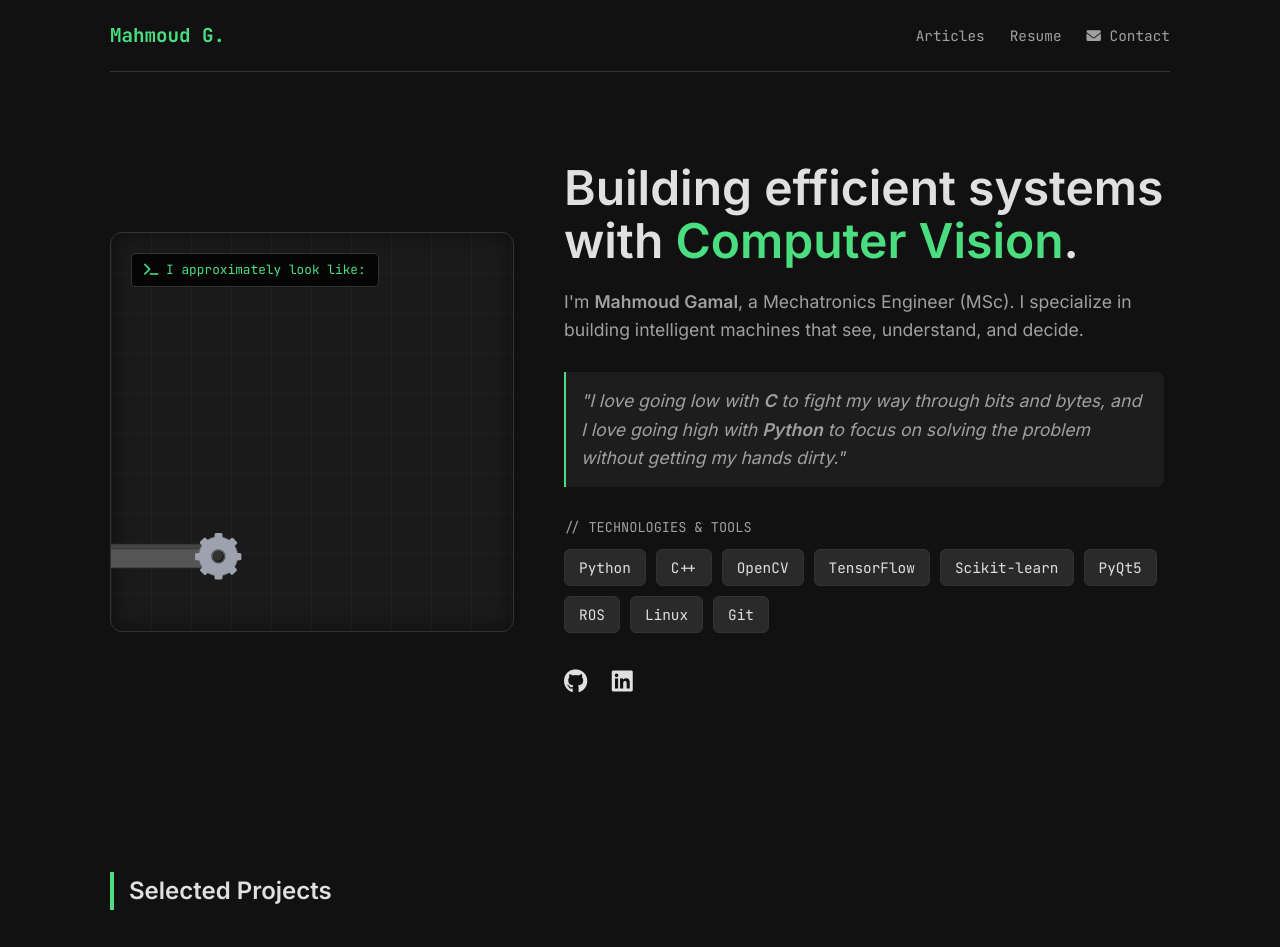
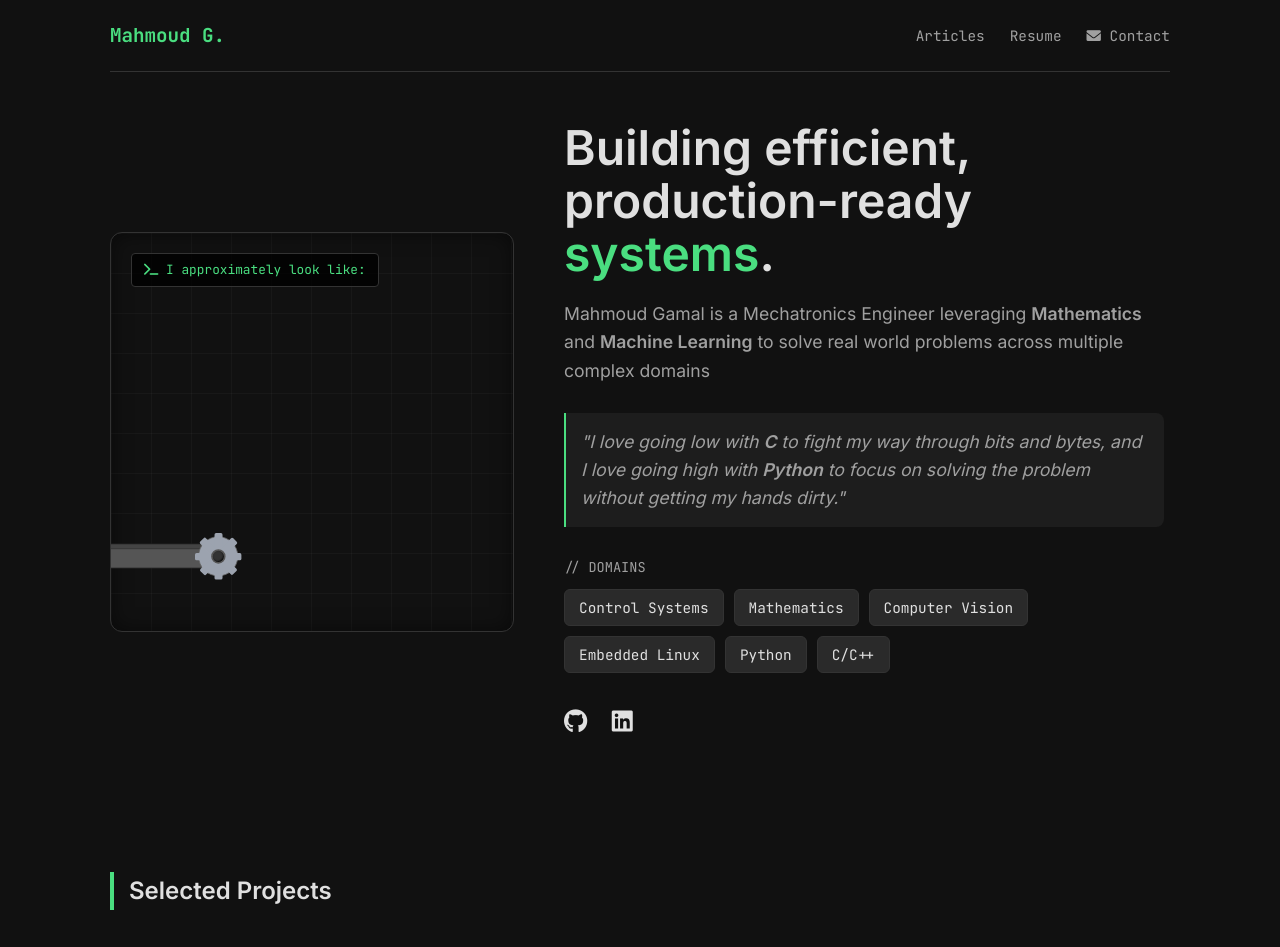
Before and after one commit to mgama1/mgama1.github.io, a Jekyll site: the page index.html, which Jekyll copies as it is, in a window 1280 px wide, cut to the strip 0-947 px from the top of the page. Built offline with Jekyll 4.4.1, drawn with Linux system fonts in a browser that asks for light colours.

Commit message:
refactoring_and_stuff

```diff
--- a/index.html
+++ b/index.html
@@ -68,7 +68,7 @@
             position: relative;
             height: 400px; /* Reduced height */
             width: 100%;
-            background-color: var(--card-bg);
+            background-color: var(--bg-color);
             /* ADDED: Engineering Grid Pattern */
             background-image:
                 linear-gradient(rgba(255, 255, 255, 0.03) 1px, transparent 1px),
@@ -367,34 +367,35 @@
             </div>
 
             <div class="hero-content">
-                <h1>Building efficient systems with <span class="highlight">Computer Vision</span>.</h1>
+                <h1>Building efficient, production-ready <span class="highlight">systems</span>.</h1>
 
                 <div class="bio-text">
-                    <p>I'm <b>Mahmoud Gamal</b>, a Mechatronics Engineer (MSc). I specialize in building intelligent machines that see, understand, and decide.</p>
+                    <p>
+
+                        Mahmoud Gamal is a Mechatronics Engineer leveraging <b>Mathematics</b> and <b>Machine Learning</b> to solve real world problems across multiple complex domains
+                    </p>
                     <br>
+
                     <p style="border-left: 2px solid var(--accent); padding-left: 15px; font-style: italic; background: rgba(255,255,255,0.05); padding: 15px; border-radius: 0 8px 8px 0;">
                         "I love going low with <b>C</b> to fight my way through bits and bytes, and I love going high with <b>Python</b> to focus on solving the problem without getting my hands dirty."
                     </p>
                 </div>
 
                 <div class="tech-stack">
-                    <span class="stack-label">// TECHNOLOGIES & TOOLS</span>
+                    <span class="stack-label">// DOMAINS</span>
                     <div class="tags">
+                        <span class="tag">Control Systems</span>
+                        <span class="tag">Mathematics</span>
+                        <span class="tag">Computer Vision</span>
+                        <span class="tag">Embedded Linux</span>
                         <span class="tag">Python</span>
-                        <span class="tag">C++</span>
-                        <span class="tag">OpenCV</span>
-                        <span class="tag">TensorFlow</span>
-                        <span class="tag">Scikit-learn</span>
-                        <span class="tag">PyQt5</span>
-                        <span class="tag">ROS</span>
-                        <span class="tag">Linux</span>
-                        <span class="tag">Git</span>
+                        <span class="tag">C/C++</span>
                     </div>
                 </div>
 
                 <div style="margin-top: 30px;">
                     <a href="https://github.com/mgama1" target="_blank" style="margin-right: 20px; font-size: 1.5rem;"><i class="fab fa-github"></i></a>
-                    <a href="https://www.linkedin.com/in/mgamal/" target="_blank" style="margin-right: 20px; font-size: 1.5rem;"><i class="fab fa-linkedin"></i></a>
+                    <a href="https://www.linkedin.com/in/mgama1/" target="_blank" style="margin-right: 20px; font-size: 1.5rem;"><i class="fab fa-linkedin"></i></a>
                 </div>
             </div>
         </section>
```
Also changed, not shown: other parts of index.html (+1 -1 lines).
